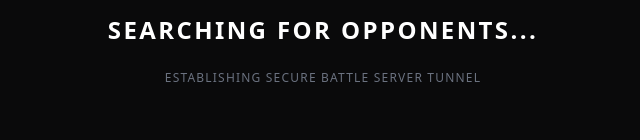
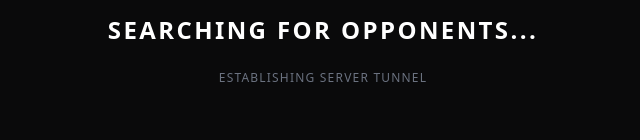
Before and after one commit to HardBoss07/mini-counter-strike, a React (Vite) app in the folder frontend/: page /matchmaking in a window 1280 px wide. Shown: the part 343-483 px from the top of the page, without its empty margins (317-957 px from the left). Built offline with nearby package versions, Linux system fonts and the light colour scheme; no server answers.

Commit message:
fix: changed some labels

```diff
--- a/frontend/src/views/MatchmakingView.tsx
+++ b/frontend/src/views/MatchmakingView.tsx
@@ -12,7 +12,7 @@ const MatchmakingView: React.FC = () => {
         Searching for opponents...
       </h2>
       <p className="text-xs text-gray-500 uppercase tracking-widest">
-        Establishing secure battle server tunnel
+        Establishing server tunnel
       </p>
 
       <button
```
